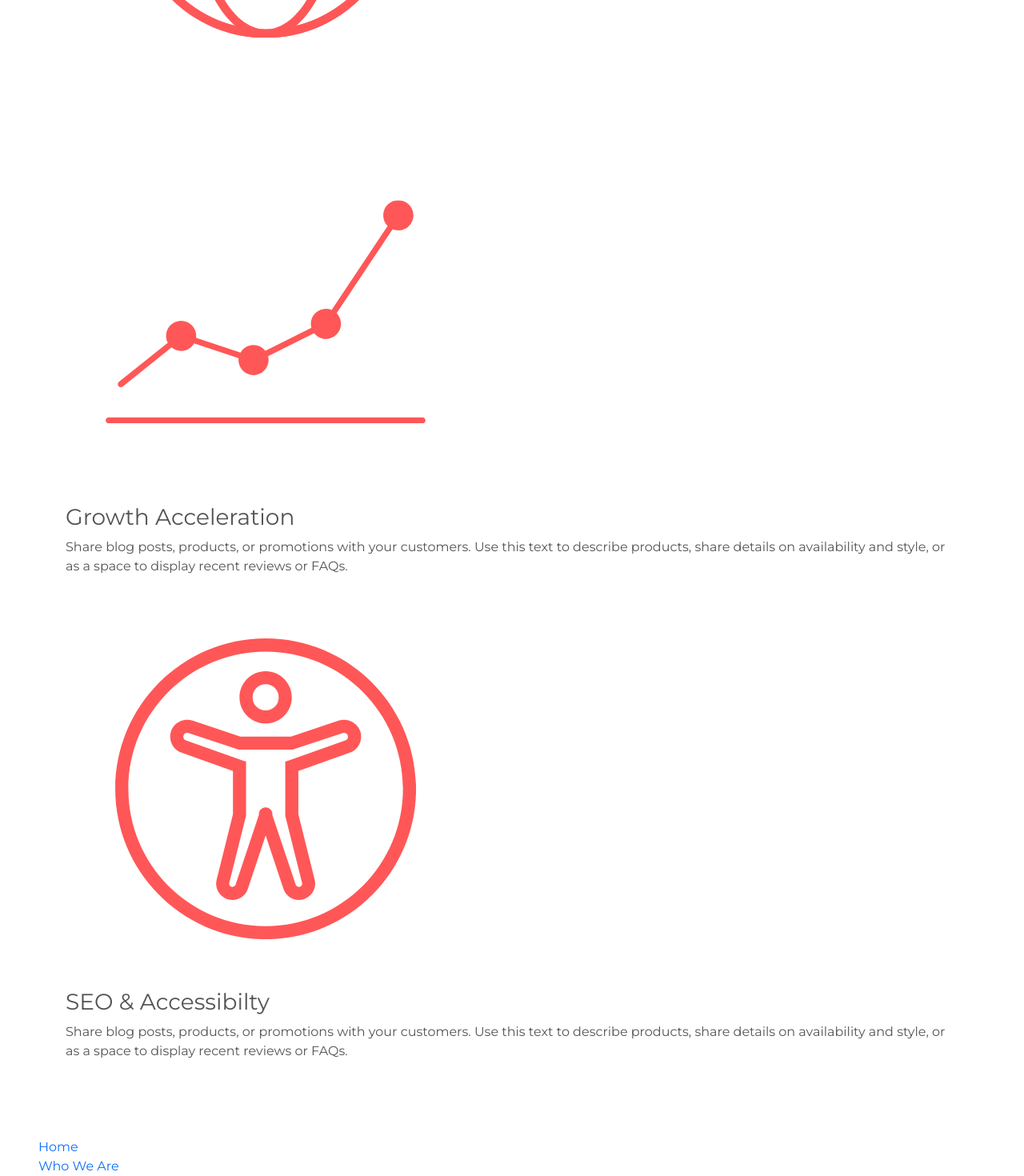
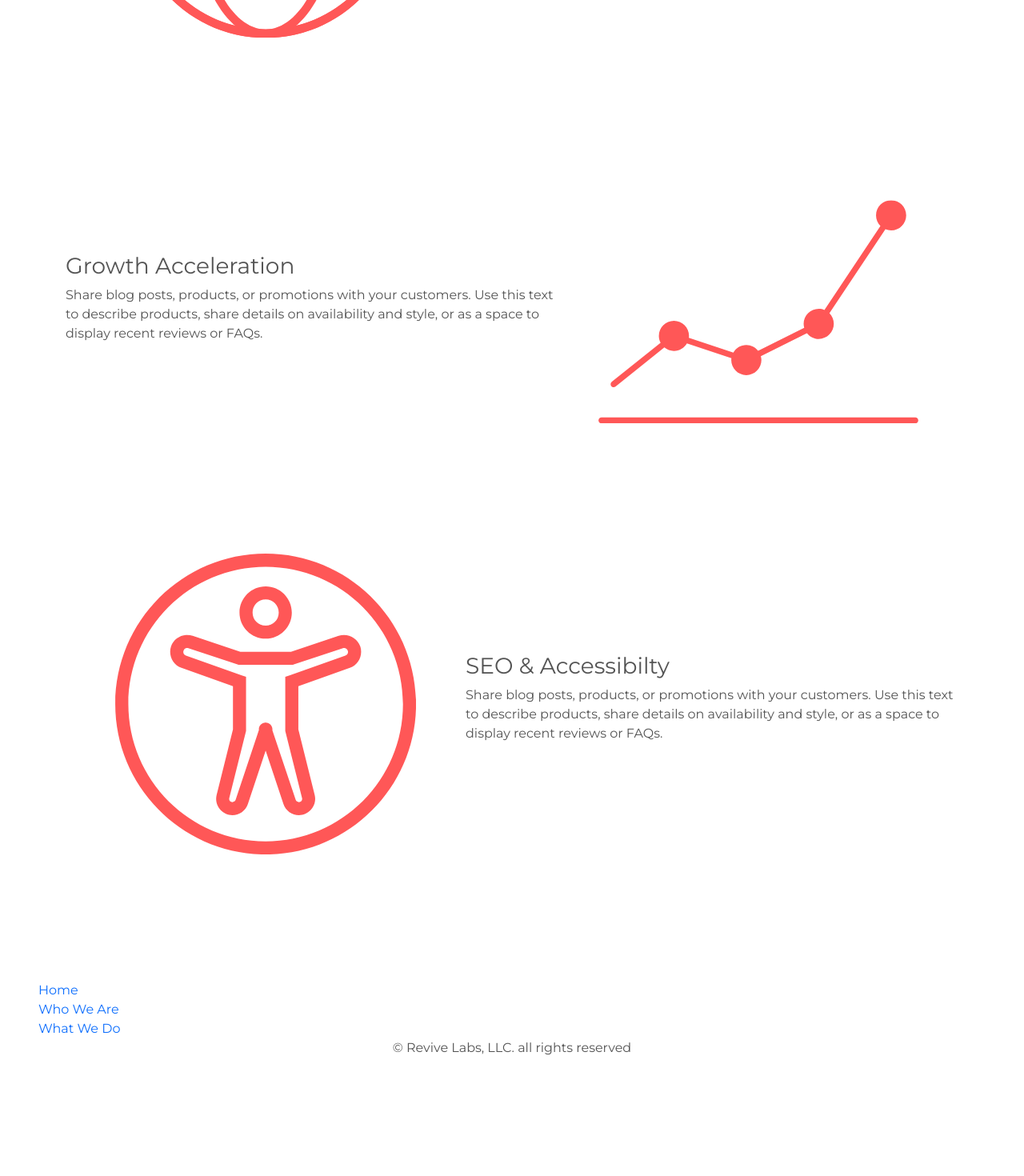
Before and after one commit to Sara-Alkhamri/revive, a React (Create React App) app: page /services in a window 1280 px wide. Shown: the part 1000-2470 px from the top of the page at 80% size. After the commit the page ends 2338 px from the top, so only its background shows below. Built offline with nearby package versions, Linux system fonts and the light colour scheme.

Commit message:
services layout completed

```diff
--- a/src/App.css
+++ b/src/App.css
@@ -78,6 +78,16 @@ p {
  align-items: center;
 }
 
+.services-growth {
+  display:flex;
+  align-items: center;
+}
+
+.services-access {
+  display: flex;
+  align-items: center;
+}
+
 .footer {
   display: flex;
   margin-top: 3rem;
--- a/src/components/Services.js
+++ b/src/components/Services.js
@@ -18,8 +18,8 @@ export default function Services() {
         </div>
       </div>
 
+      <div className="services-growth">
         <div>
-        <img src={growth} alt="growth Icon" className="img-fluid" />
           <h3 className="h3">Growth Acceleration</h3>
           <p>
             Share blog posts, products, or promotions with your customers. Use
@@ -27,9 +27,12 @@ export default function Services() {
             style, or as a space to display recent reviews or FAQs.
         </p>
         </div>
+        <img src={growth} alt="growth Icon" className="img-fluid" />
+      </div>
 
+      <div className="services-access">
+        <img src={access} alt="accessibilty Icon" className="img-fluid" />
         <div>
-        <img src={access} alt="accessibilty Icon" className="img-fluid" />
           <h3 className="h3">SEO & Accessibilty</h3>
           <p>
             Share blog posts, products, or promotions with your customers. Use
@@ -38,5 +41,6 @@ export default function Services() {
         </p>
         </div>
       </div>
+    </div>
   );
 }
```
Lines whose indentation alone changed are shown as unchanged.
